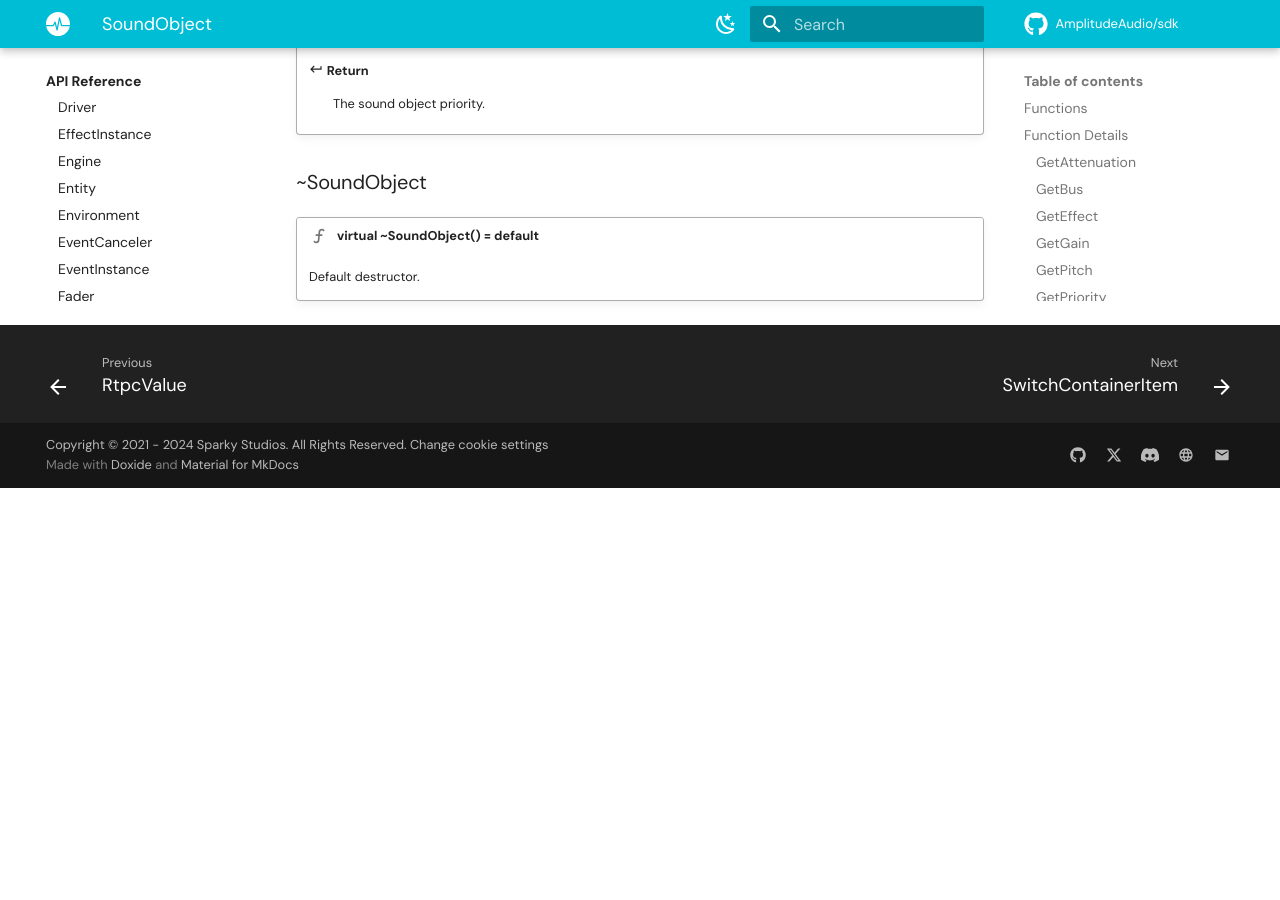
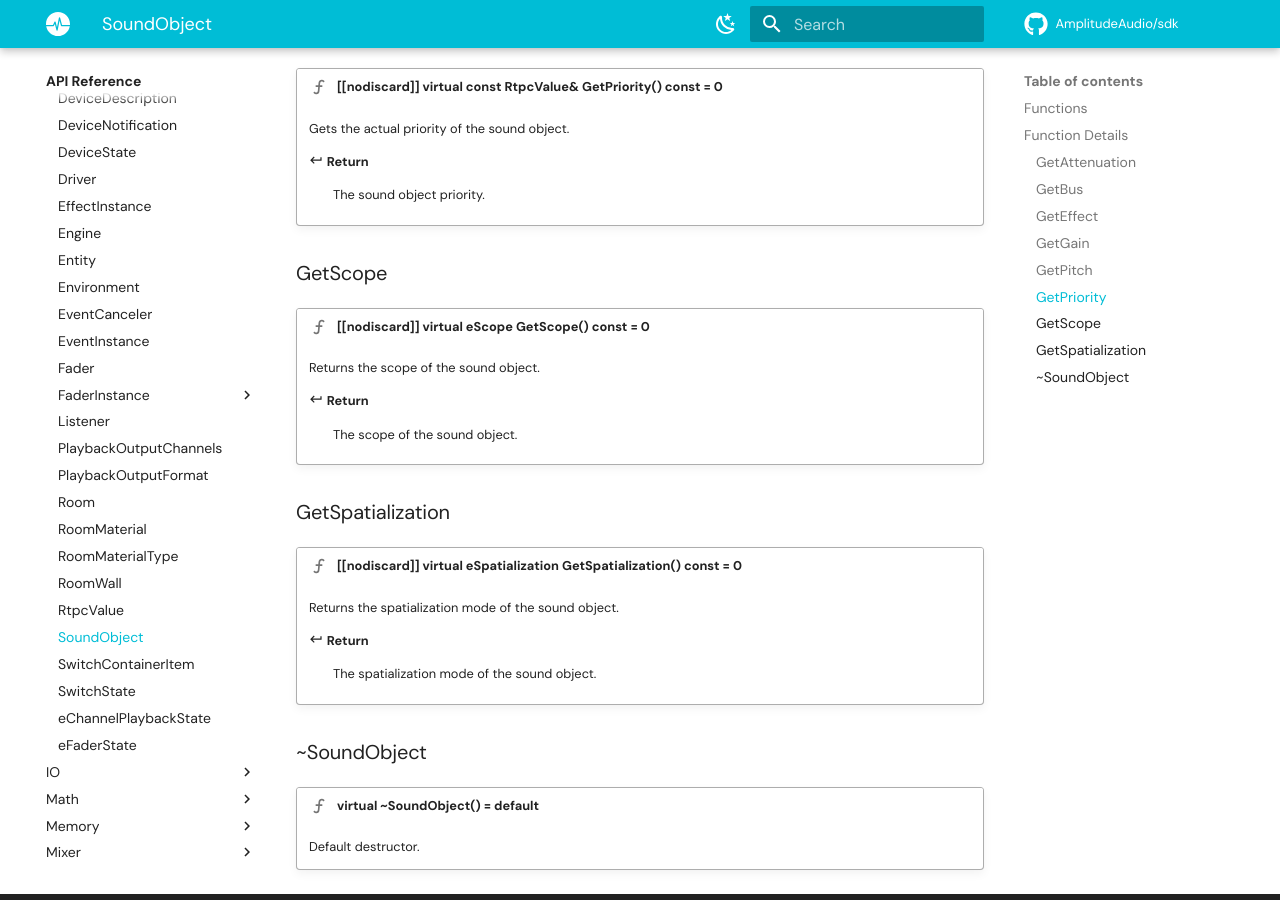
Before and after one commit to AmplitudeAudio/doc-sdk, an MkDocs documentation site: the page built from docs/api/engine/SoundObject/index.md, in a window 1280 px wide and 900 px high, scrolled down 2169 px. Built offline with MkDocs 1.6.1 and Material for MkDocs 9.7.7, drawn with Linux system fonts in a browser that asks for light colours; comment, search, counter and statistics services are not loaded; the version menu is left out; before the commit the page ends 2657 px from its top, so only the background shows below that; some of the changed text lies outside the part shown.

```diff
--- a/docs/api/engine/SoundObject/index.md
+++ b/docs/api/engine/SoundObject/index.md
@@ -27,6 +27,8 @@ Base class for Amplitude sound objects.
 | [GetEffect](#GetEffect) | Gets the Effect object associated with this sound object. |
 | [GetAttenuation](#GetAttenuation) | Gets the Attenuation object associated with this sound object. |
 | [GetBus](#GetBus) | Returns the bus this sound object will play on. |
+| [GetSpatialization](#GetSpatialization) | Returns the spatialization mode of the sound object. |
+| [GetScope](#GetScope) | Returns the scope of the sound object. |
 
 ## Function Details
 
@@ -102,6 +104,30 @@ Base class for Amplitude sound objects.
 
 
 
+### GetScope<a name="GetScope"></a>
+!!! function "[[nodiscard]] virtual eScope GetScope() const = 0"
+
+
+    Returns the scope of the sound object.
+
+
+    :material-keyboard-return: **Return**
+    :    The scope of the sound object.
+
+
+
+### GetSpatialization<a name="GetSpatialization"></a>
+!!! function "[[nodiscard]] virtual eSpatialization GetSpatialization() const = 0"
+
+
+    Returns the spatialization mode of the sound object.
+
+
+    :material-keyboard-return: **Return**
+    :    The spatialization mode of the sound object.
+
+
+
 ### ~SoundObject<a name="_u007eSoundObject"></a>
 !!! function "virtual ~SoundObject() = default"
 
```
Also changed, not shown: docs/api/core/AudioBufferChannel/index.md (+6 -6 lines), docs/api/core/eScope/index.md (added, +35 -0 lines), docs/api/core/index.md (+1 -0 lines), docs/api/engine/Engine/index.md (+5 -5 lines), docs/api/engine/index.md (+11 -0 lines).
